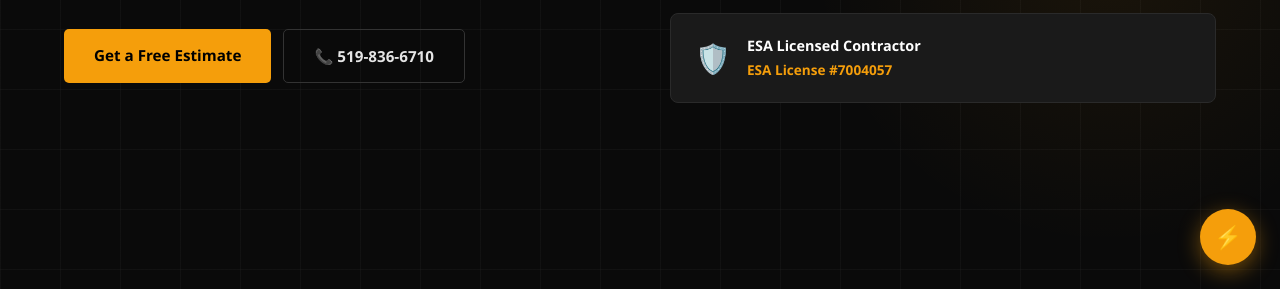
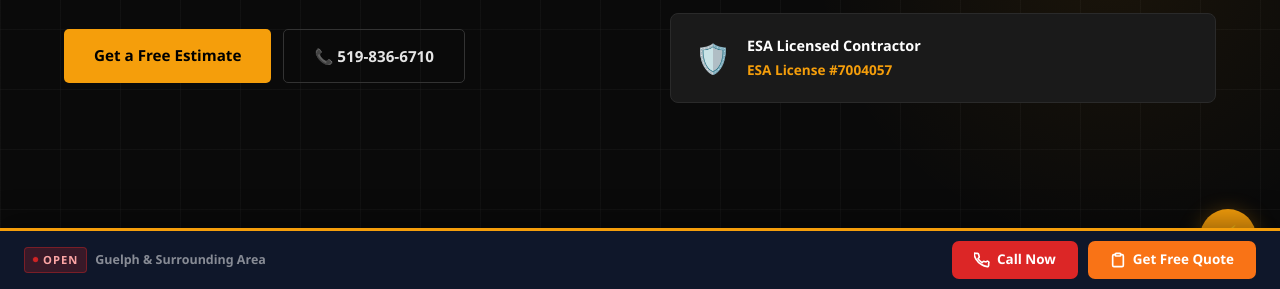
Before and after one commit to okg233/lead-spartan-electric, a plain HTML site: page index.html in a window 1280 px wide. Shown: the part 511-800 px from the top of the page. Drawn offline with Linux system fonts and the light colour scheme.

Commit message:
float-cta: add persistent floating CTA bar

```diff
--- a/index.html
+++ b/index.html
@@ -523,5 +523,36 @@ function sendMsg(){
   msgs.scrollTop=msgs.scrollHeight;
 }
 </script>
+
+<style>
+/* ── PERSISTENT FLOATING CTA BAR (persistent-cta-bar skill) ── */
+body{padding-bottom:80px}
+.float-cta{position:fixed;bottom:0;left:0;right:0;z-index:999;background:#0F172A;border-top:3px solid #f59e0b;box-shadow:0 -6px 30px rgba(0,0,0,.4);display:flex;align-items:center;justify-content:space-between;padding:10px 24px;gap:12px}
+.float-cta-label{font-size:0.78rem;font-weight:600;color:rgba(255,255,255,.5);display:flex;align-items:center;gap:8px;flex:1;white-space:nowrap;overflow:hidden;text-overflow:ellipsis}
+.fcta-badge{display:inline-flex;align-items:center;gap:5px;background:rgba(220,38,38,.2);border:1px solid rgba(220,38,38,.4);color:#FCA5A5;padding:3px 8px;border-radius:4px;font-size:0.7rem;font-weight:700;letter-spacing:1px;text-transform:uppercase;flex-shrink:0}
+.fcta-dot{width:5px;height:5px;background:#DC2626;border-radius:50%;animation:fcta-pulse 1.8s infinite}
+@keyframes fcta-pulse{0%,100%{opacity:1;transform:scale(1)}50%{opacity:.6;transform:scale(1.3)}}
+.float-cta-btns{display:flex;gap:10px;flex-shrink:0}
+.float-btn{display:inline-flex;align-items:center;gap:7px;padding:11px 22px;border-radius:7px;font-weight:700;font-size:0.84rem;border:none;cursor:pointer;transition:background .2s,transform .15s;text-decoration:none;white-space:nowrap;line-height:1}
+.float-btn svg{width:16px;height:16px;flex-shrink:0}
+.float-btn-call{background:#DC2626;color:#fff}
+.float-btn-call:hover{background:#B91C1C;transform:translateY(-1px)}
+.float-btn-quote{background:#F97316;color:#fff}
+.float-btn-quote:hover{background:#EA6C0C;transform:translateY(-1px)}
+@media(max-width:700px){.float-cta-label{display:none}.float-cta{justify-content:center;padding:10px 16px}.float-cta-btns{width:100%}.float-btn{flex:1;justify-content:center}}
+@media(max-width:380px){.float-btn{padding:11px 14px;font-size:0.8rem}}
+</style>
+
+<!-- FLOATING BOTTOM CTA BAR — persistent-cta-bar skill -->
+<div class="float-cta" id="floatCta">
+  <div class="float-cta-label">
+    <span class="fcta-badge"><span class="fcta-dot"></span> OPEN</span>
+    Guelph &amp; Surrounding Area
+  </div>
+  <div class="float-cta-btns">
+    <a href="tel:+15198366710" class="float-btn float-btn-call"><svg xmlns="http://www.w3.org/2000/svg" width="16" height="16" viewBox="0 0 24 24" fill="none" stroke="currentColor" stroke-width="2.5" stroke-linecap="round" stroke-linejoin="round"><path d="M22 16.92v3a2 2 0 01-2.18 2 19.79 19.79 0 01-8.63-3.07A19.5 19.5 0 013.07 10.8a19.79 19.79 0 01-3.07-8.68A2 2 0 012 2h3a2 2 0 012 1.72 12.84 12.84 0 00.7 2.81 2 2 0 01-.45 2.11L6.09 9.91a16 16 0 006 6l1.27-1.27a2 2 0 012.11-.45 12.84 12.84 0 002.81.7A2 2 0 0122 16.92z"/></svg> Call Now</a>
+    <a href="#contact" class="float-btn float-btn-quote"><svg xmlns="http://www.w3.org/2000/svg" width="16" height="16" viewBox="0 0 24 24" fill="none" stroke="currentColor" stroke-width="2.5" stroke-linecap="round" stroke-linejoin="round"><path d="M16 4h2a2 2 0 012 2v14a2 2 0 01-2 2H6a2 2 0 01-2-2V6a2 2 0 012-2h2"/><rect x="8" y="2" width="8" height="4" rx="1" ry="1"/></svg> Get Free Quote</a>
+  </div>
+</div>
 </body>
 </html>
```
